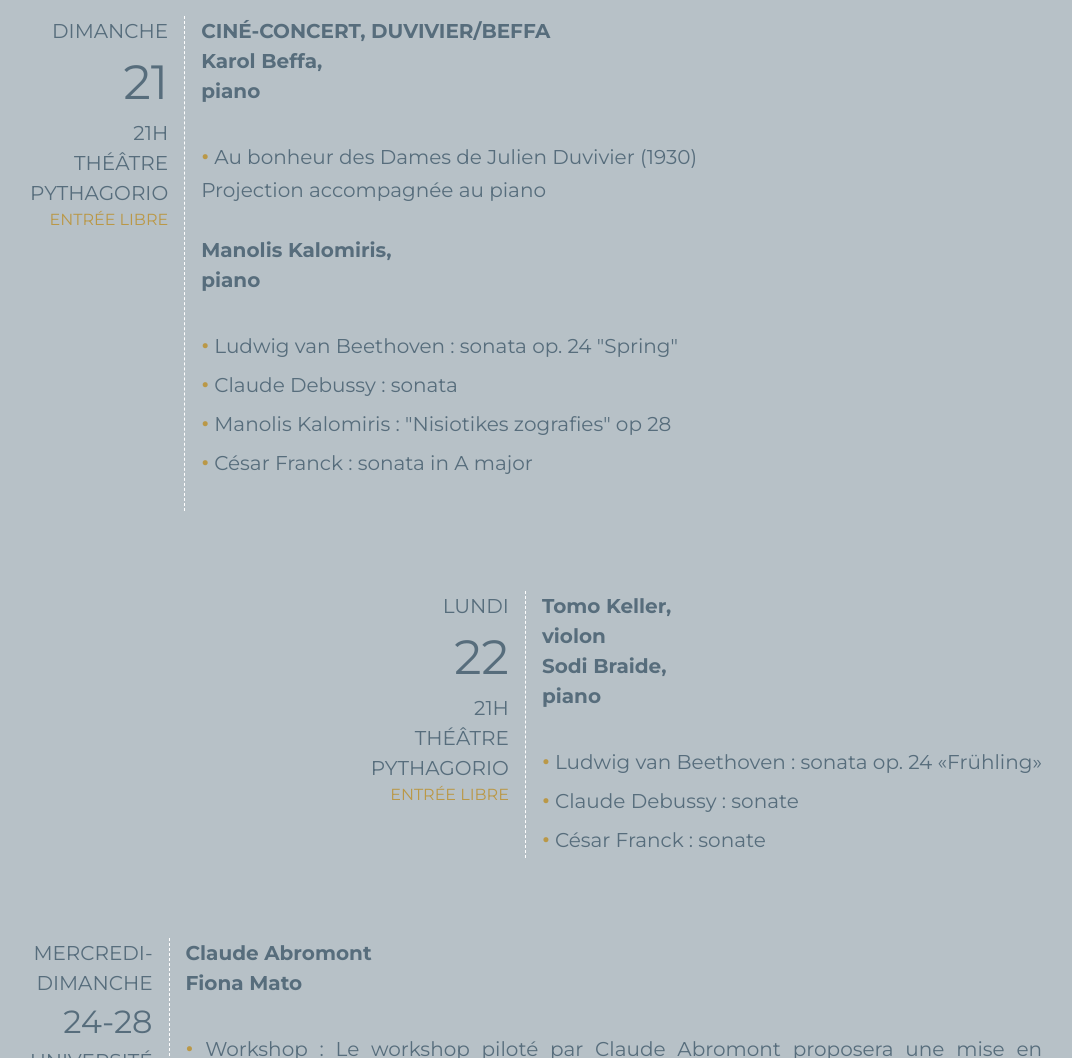
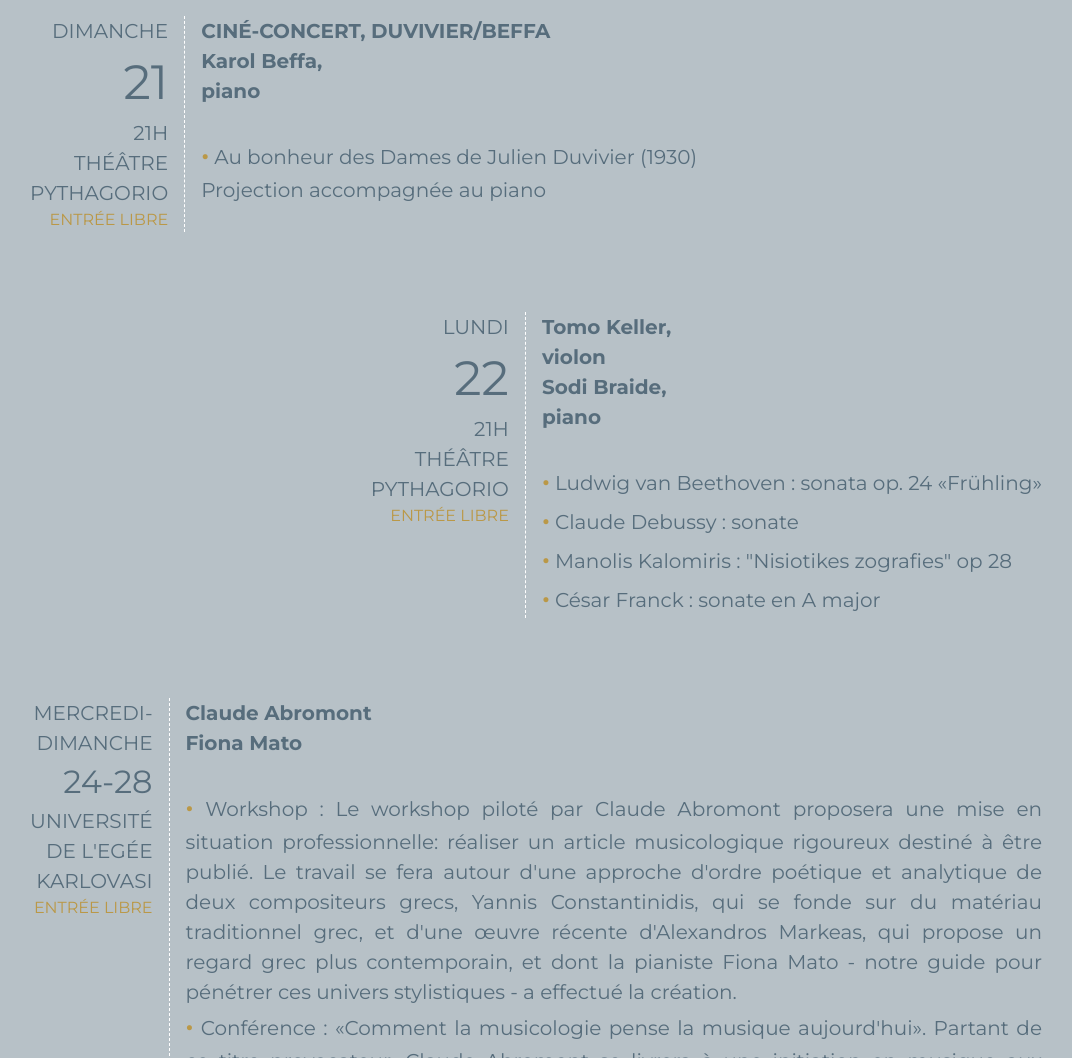
Before and after one commit to chkatsaros/festum-pi, a plain HTML site: page program.html in a window 1280 px wide. Shown: the part 820-1878 px from the top of the page, without its empty margins (104-1176 px from the left). Drawn offline with Linux system fonts and the light colour scheme.

Commit message:
Update programme

```diff
--- a/program.html
+++ b/program.html
@@ -118,13 +118,7 @@ https://www.tooplate.com/view/2129-crispy-kitchen
               <div class="" style="display: flex; flex-flow: column; border-left: 1px dashed white; padding: 0 16px;">
                 <span class=""><strong class="text-uppercase">Ciné-concert, Duvivier/Beffa</strong><br/></span>
                 <span class=""><strong> <a href="/artists.html#beffa">Karol Beffa,</a><br/>piano</strong><br/><br/></span>
-                <span><span class="dot-size" style="color: var(--primary-color); font-weight: bold;">·</span> Au bonheur des Dames de Julien Duvivier (1930)<br/>Projection accompagnée au piano<br/><br/></span>
-
-                <span class=""><strong> Manolis Kalomiris,<br/>piano</strong><br/><br/></span>
-                <span><span class="dot-size" style="color: var(--primary-color); font-weight: bold;">·</span> Ludwig van Beethoven : sonata op. 24 "Spring"<br/></span>
-                <span><span class="dot-size" style="color: var(--primary-color); font-weight: bold;">·</span> Claude Debussy : sonata<br/></span>
-                <span><span class="dot-size" style="color: var(--primary-color); font-weight: bold;">·</span> Manolis Kalomiris : "Nisiotikes zografies" op 28<br/></span>
-                <span><span class="dot-size" style="color: var(--primary-color); font-weight: bold;">·</span> César Franck : sonata in A major<br/><br/></span>
+                <span><span class="dot-size" style="color: var(--primary-color); font-weight: bold;">·</span> Au bonheur des Dames de Julien Duvivier (1930)<br/>Projection accompagnée au piano</span>
               </div>
             </div>
 
@@ -142,8 +136,9 @@ https://www.tooplate.com/view/2129-crispy-kitchen
                 <span class=""><strong><a href="/artists.html#abromont">Tomo Keller,</a><br/>violon</strong><br/></span>
                 <span class=""><strong><a href="/artists.html#braide">Sodi Braide,</a><br/>piano</strong><br/><br/></span>
                 <span><span class="dot-size" style="color: var(--primary-color); font-weight: bold;">·</span> Ludwig van Beethoven : sonata op. 24 «Frühling»<br/></span>
-                <span><span class="dot-size" style="color: var(--primary-color); font-weight: bold;">·</span> Claude Debussy : sonate<br/></span>
-                <span><span class="dot-size" style="color: var(--primary-color); font-weight: bold;">·</span> César Franck : sonate</span>
+              <span><span class="dot-size" style="color: var(--primary-color); font-weight: bold;">·</span> Claude Debussy : sonate<br/></span>
+              <span><span class="dot-size" style="color: var(--primary-color); font-weight: bold;">·</span> Manolis Kalomiris : "Nisiotikes zografies" op 28<br/></span>
+              <span><span class="dot-size" style="color: var(--primary-color); font-weight: bold;">·</span> César Franck : sonate en A major</span>
               </div>
             </div>
 
```
Also changed, not shown: index.html (+22 -0 lines), program_gr.html (+3 -9 lines).
